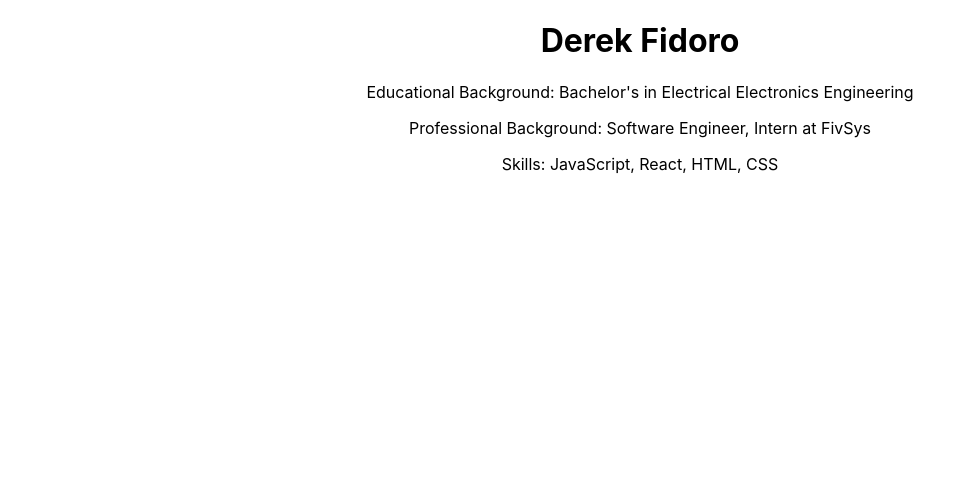
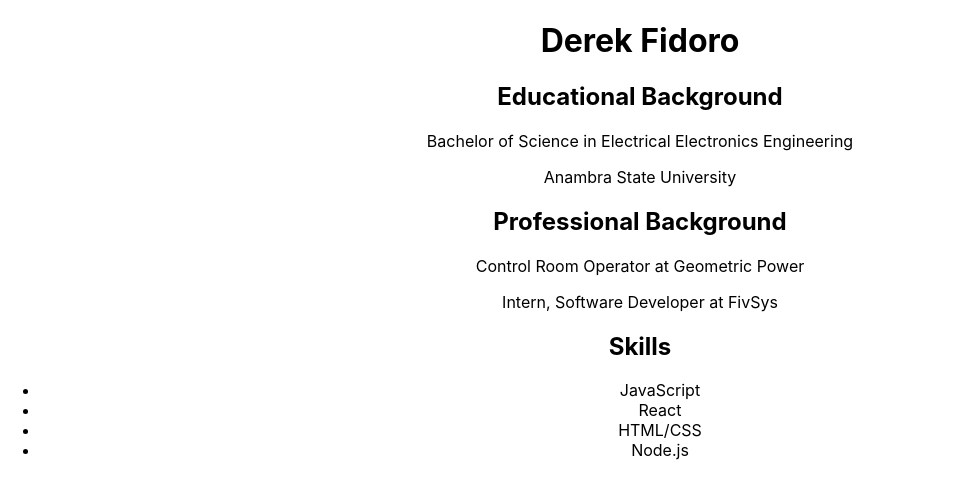
Before and after one commit to Derutron/derek_R_C3, a React (Create React App) app: page / in a window 1280 px wide. Shown: the top 498 px of the page, without its empty margins (0-953 px from the left). Built offline with nearby package versions, Linux system fonts and the light colour scheme.

Commit message:
Update App.js

```diff
--- a/src/App.js
+++ b/src/App.js
@@ -5,9 +5,21 @@
   return (
     <div className="App">
       <h1>Derek Fidoro</h1>
-      <p>Educational Background: Bachelor's in Electrical Electronics Engineering</p>
-      <p>Professional Background: Software Engineer, Intern at FivSys</p>
-      <p>Skills: JavaScript, React, HTML, CSS</p>
+      <h2>Educational Background</h2>
+      <p>Bachelor of Science in Electrical Electronics Engineering</p>
+      <p>Anambra State University</p>
+
+      <h2>Professional Background</h2>
+      <p>Control Room Operator at Geometric Power</p>
+      <p>Intern, Software Developer at FivSys</p>
+
+      <h2>Skills</h2>
+      <ul>
+        <li>JavaScript</li>
+        <li>React</li>
+        <li>HTML/CSS</li>
+        <li>Node.js</li>
+      </ul>
     </div>
   );
 }
```
